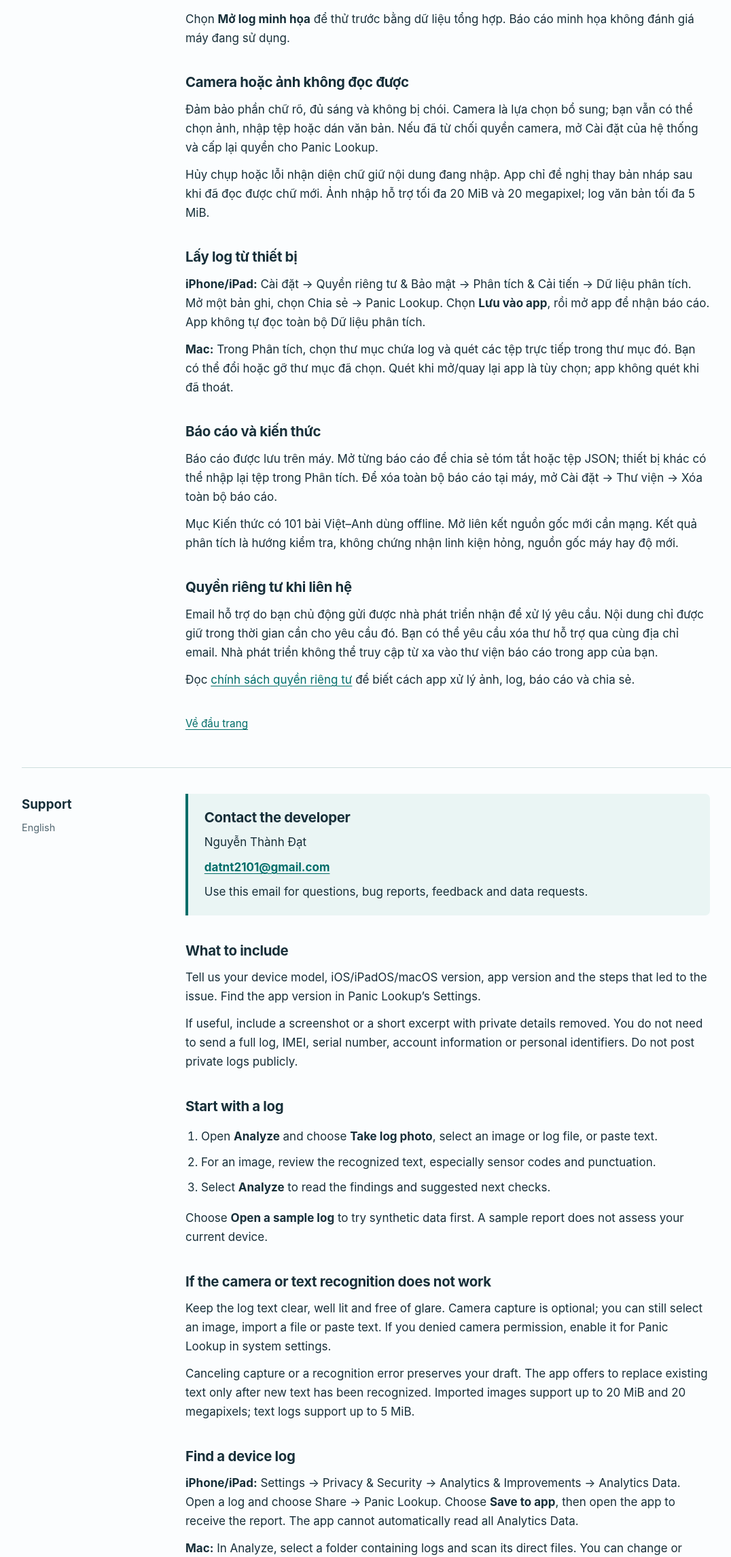
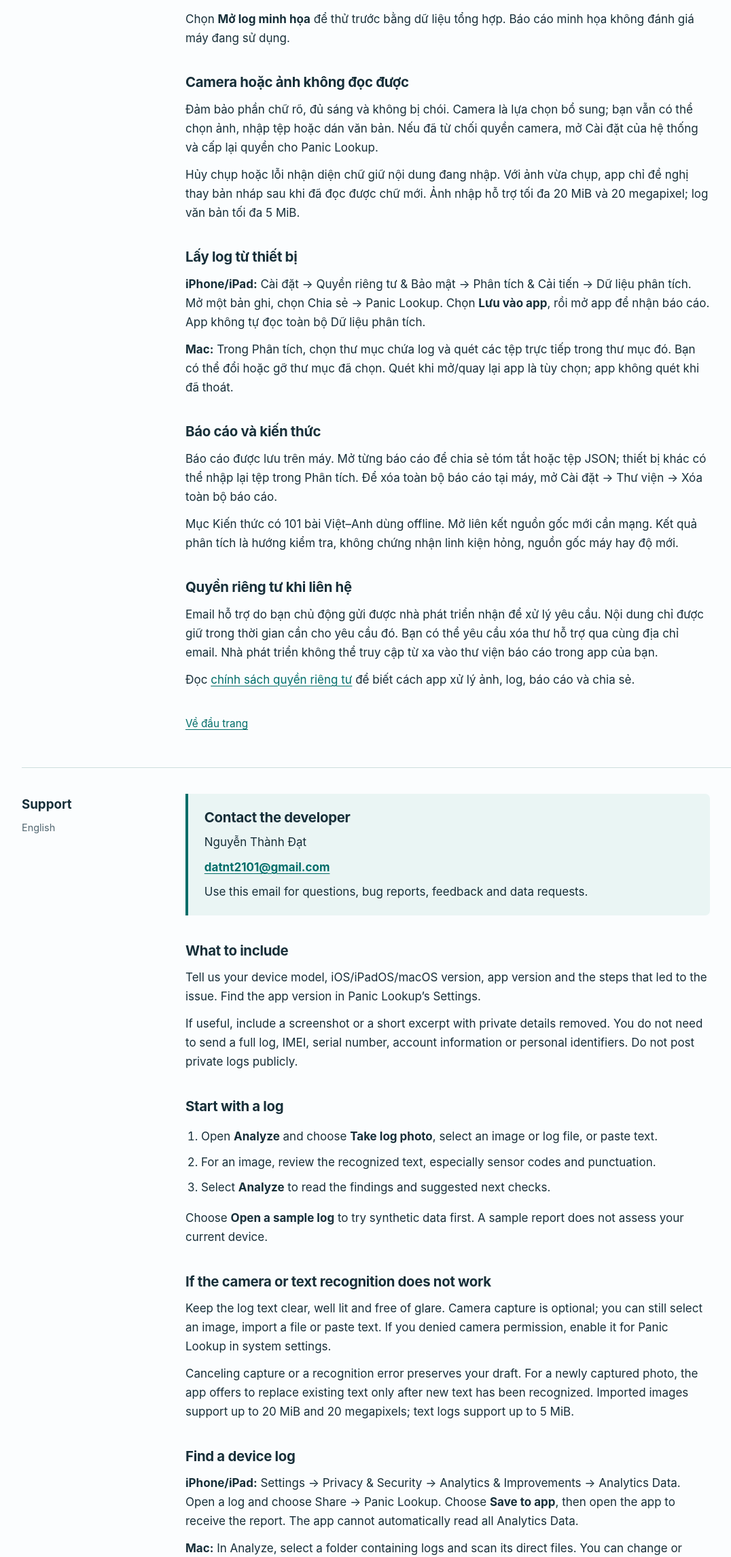
Before and after one commit to datnguyenuit/Panic-Lookup-Support, a plain HTML site: page index.html in a window 1280 px wide. Shown: the part 1053-3344 px from the top of the page at 68% size, without its empty margins (68-1144 px from the left). Drawn offline with Linux system fonts and the light colour scheme.

Commit message:
Clarify camera draft confirmation and scan-history retention

```diff
--- a/index.html
+++ b/index.html
@@ -19,7 +19,7 @@
 <section class="contact"><h3>Liên hệ nhà phát triển</h3><p>Nguyễn Thành Đạt</p><p><a href="mailto:datnt2101@gmail.com?subject=Panic%20Lookup%20support">datnt2101@gmail.com</a></p><p>Bạn có thể gửi câu hỏi, báo lỗi, góp ý hoặc yêu cầu về dữ liệu qua email này.</p></section>
 <section><h3>Gửi thông tin để dễ kiểm tra</h3><p>Hãy cho biết model thiết bị, phiên bản iOS/iPadOS/macOS, phiên bản app và các bước dẫn đến vấn đề. Phiên bản app nằm trong Cài đặt của Panic Lookup.</p><p>Nếu cần minh họa, bạn có thể gửi ảnh giao diện hoặc một trích đoạn đã che thông tin riêng tư. Không cần gửi log đầy đủ, IMEI, số serial, tài khoản hoặc định danh cá nhân. Không đăng log riêng tư lên trang công khai.</p></section>
 <section><h3>Bắt đầu với một log</h3><ol><li>Mở <strong>Phân tích</strong>, chọn <strong>Chụp ảnh log</strong>, <strong>Chọn ảnh</strong>, <strong>Chọn tệp log</strong> hoặc dán nội dung.</li><li>Nếu dùng ảnh, kiểm tra chữ được nhận diện, đặc biệt là mã cảm biến và dấu câu.</li><li>Chọn <strong>Phân tích</strong> để đọc các dấu hiệu và bước kiểm tra tiếp theo.</li></ol><p>Chọn <strong>Mở log minh họa</strong> để thử trước bằng dữ liệu tổng hợp. Báo cáo minh họa không đánh giá máy đang sử dụng.</p></section>
-<section><h3>Camera hoặc ảnh không đọc được</h3><p>Đảm bảo phần chữ rõ, đủ sáng và không bị chói. Camera là lựa chọn bổ sung; bạn vẫn có thể chọn ảnh, nhập tệp hoặc dán văn bản. Nếu đã từ chối quyền camera, mở Cài đặt của hệ thống và cấp lại quyền cho Panic Lookup.</p><p>Hủy chụp hoặc lỗi nhận diện chữ giữ nội dung đang nhập. App chỉ đề nghị thay bản nháp sau khi đã đọc được chữ mới. Ảnh nhập hỗ trợ tối đa 20 MiB và 20 megapixel; log văn bản tối đa 5 MiB.</p></section>
+<section><h3>Camera hoặc ảnh không đọc được</h3><p>Đảm bảo phần chữ rõ, đủ sáng và không bị chói. Camera là lựa chọn bổ sung; bạn vẫn có thể chọn ảnh, nhập tệp hoặc dán văn bản. Nếu đã từ chối quyền camera, mở Cài đặt của hệ thống và cấp lại quyền cho Panic Lookup.</p><p>Hủy chụp hoặc lỗi nhận diện chữ giữ nội dung đang nhập. Với ảnh vừa chụp, app chỉ đề nghị thay bản nháp sau khi đã đọc được chữ mới. Ảnh nhập hỗ trợ tối đa 20 MiB và 20 megapixel; log văn bản tối đa 5 MiB.</p></section>
 <section><h3>Lấy log từ thiết bị</h3><p><strong>iPhone/iPad:</strong> Cài đặt → Quyền riêng tư &amp; Bảo mật → Phân tích &amp; Cải tiến → Dữ liệu phân tích. Mở một bản ghi, chọn Chia sẻ → Panic Lookup. Chọn <strong>Lưu vào app</strong>, rồi mở app để nhận báo cáo. App không tự đọc toàn bộ Dữ liệu phân tích.</p><p><strong>Mac:</strong> Trong Phân tích, chọn thư mục chứa log và quét các tệp trực tiếp trong thư mục đó. Bạn có thể đổi hoặc gỡ thư mục đã chọn. Quét khi mở/quay lại app là tùy chọn; app không quét khi đã thoát.</p></section>
 <section><h3>Báo cáo và kiến thức</h3><p>Báo cáo được lưu trên máy. Mở từng báo cáo để chia sẻ tóm tắt hoặc tệp JSON; thiết bị khác có thể nhập lại tệp trong Phân tích. Để xóa toàn bộ báo cáo tại máy, mở Cài đặt → Thư viện → Xóa toàn bộ báo cáo.</p><p>Mục Kiến thức có 101 bài Việt–Anh dùng offline. Mở liên kết nguồn gốc mới cần mạng. Kết quả phân tích là hướng kiểm tra, không chứng nhận linh kiện hỏng, nguồn gốc máy hay độ mới.</p></section>
 <section><h3>Quyền riêng tư khi liên hệ</h3><p>Email hỗ trợ do bạn chủ động gửi được nhà phát triển nhận để xử lý yêu cầu. Nội dung chỉ được giữ trong thời gian cần cho yêu cầu đó. Bạn có thể yêu cầu xóa thư hỗ trợ qua cùng địa chỉ email. Nhà phát triển không thể truy cập từ xa vào thư viện báo cáo trong app của bạn.</p><p>Đọc <a href="privacy.html#vi">chính sách quyền riêng tư</a> để biết cách app xử lý ảnh, log, báo cáo và chia sẻ.</p></section>
@@ -31,7 +31,7 @@
 <section class="contact"><h3>Contact the developer</h3><p>Nguyễn Thành Đạt</p><p><a href="mailto:datnt2101@gmail.com?subject=Panic%20Lookup%20support">datnt2101@gmail.com</a></p><p>Use this email for questions, bug reports, feedback and data requests.</p></section>
 <section><h3>What to include</h3><p>Tell us your device model, iOS/iPadOS/macOS version, app version and the steps that led to the issue. Find the app version in Panic Lookup’s Settings.</p><p>If useful, include a screenshot or a short excerpt with private details removed. You do not need to send a full log, IMEI, serial number, account information or personal identifiers. Do not post private logs publicly.</p></section>
 <section><h3>Start with a log</h3><ol><li>Open <strong>Analyze</strong> and choose <strong>Take log photo</strong>, select an image or log file, or paste text.</li><li>For an image, review the recognized text, especially sensor codes and punctuation.</li><li>Select <strong>Analyze</strong> to read the findings and suggested next checks.</li></ol><p>Choose <strong>Open a sample log</strong> to try synthetic data first. A sample report does not assess your current device.</p></section>
-<section><h3>If the camera or text recognition does not work</h3><p>Keep the log text clear, well lit and free of glare. Camera capture is optional; you can still select an image, import a file or paste text. If you denied camera permission, enable it for Panic Lookup in system settings.</p><p>Canceling capture or a recognition error preserves your draft. The app offers to replace existing text only after new text has been recognized. Imported images support up to 20 MiB and 20 megapixels; text logs support up to 5 MiB.</p></section>
+<section><h3>If the camera or text recognition does not work</h3><p>Keep the log text clear, well lit and free of glare. Camera capture is optional; you can still select an image, import a file or paste text. If you denied camera permission, enable it for Panic Lookup in system settings.</p><p>Canceling capture or a recognition error preserves your draft. For a newly captured photo, the app offers to replace existing text only after new text has been recognized. Imported images support up to 20 MiB and 20 megapixels; text logs support up to 5 MiB.</p></section>
 <section><h3>Find a device log</h3><p><strong>iPhone/iPad:</strong> Settings → Privacy &amp; Security → Analytics &amp; Improvements → Analytics Data. Open a log and choose Share → Panic Lookup. Choose <strong>Save to app</strong>, then open the app to receive the report. The app cannot automatically read all Analytics Data.</p><p><strong>Mac:</strong> In Analyze, select a folder containing logs and scan its direct files. You can change or remove the selected folder. Scanning when opening or returning to the app is optional; scanning does not continue after the app quits.</p></section>
 <section><h3>Reports and knowledge</h3><p>Reports are stored on your device. Open a report to share its summary or JSON file; another supported device can import the file in Analyze. To remove all locally saved reports, open Settings → Library → Delete all reports.</p><p>Knowledge includes 101 offline articles in English and Vietnamese. Opening original source links requires an internet connection. Findings suggest checks; they do not certify a failed part, device origin or device age.</p></section>
 <section><h3>Privacy when contacting support</h3><p>When you choose to email support, the developer receives your message to handle your request. Messages are kept only as long as needed for that request. You can request deletion of support correspondence at the same email address. The developer cannot remotely access your in-app report library.</p><p>Read the <a href="privacy.html#en">privacy policy</a> for details about photos, logs, reports and sharing.</p></section>
```
Also changed, not shown: privacy.html (+2 -2 lines).
